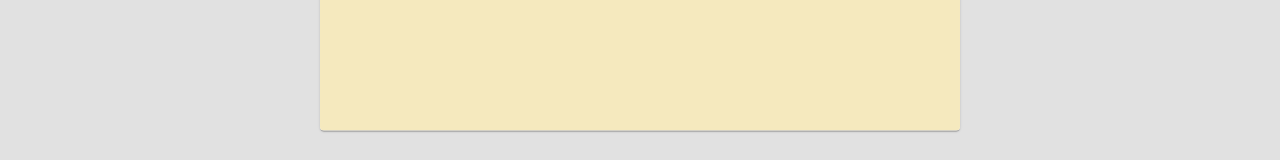
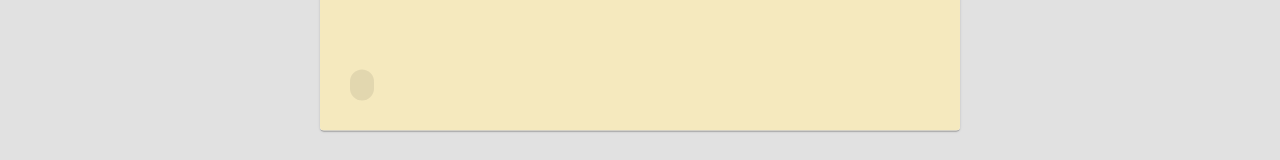
Before and after one commit to DreamSlave/todo-list, a React (Create React App) app: page /first in a window 1280 px wide. Shown: the part 630-790 px from the top of the page. Built offline with nearby package versions, Linux system fonts and the light colour scheme.

Commit message:
feat : 메인화면 - 카테고리 태그 입력란 개발중

```diff
--- a/src/assets/css/First.module.css
+++ b/src/assets/css/First.module.css
@@ -6,3 +6,54 @@
 .fit {
     box-sizing: border-box;
 }
+
+div.chip{
+    max-width: 100%;
+    font-family: "Roboto","Helvetica","Arial",sans-serif;
+    font-size: 0.8125rem;
+    display: -webkit-inline-box;
+    display: -webkit-inline-flex;
+    display: -ms-inline-flexbox;
+    display: inline-flex;
+    -webkit-align-items: center;
+    -webkit-box-align: center;
+    -ms-flex-align: center;
+    align-items: center;
+    -webkit-box-pack: center;
+    -ms-flex-pack: center;
+    -webkit-justify-content: center;
+    justify-content: center;
+    height: 32px;
+    color: rgba(0, 0, 0, 0.87);
+    background-color: rgba(0, 0, 0, 0.08);
+    border-radius: 16px;
+    white-space: nowrap;
+    -webkit-transition: background-color 300ms cubic-bezier(0.4, 0, 0.2, 1) 0ms,box-shadow 300ms cubic-bezier(0.4, 0, 0.2, 1) 0ms;
+    transition: background-color 300ms cubic-bezier(0.4, 0, 0.2, 1) 0ms,box-shadow 300ms cubic-bezier(0.4, 0, 0.2, 1) 0ms;
+    cursor: default;
+    outline: 0;
+    -webkit-text-decoration: none;
+    text-decoration: none;
+    border: 0;
+    padding: 0;
+    vertical-align: middle;
+    box-sizing: border-box;
+}
+div.chip:hover {
+    cursor: pointer;
+}
+span.chip  {
+    overflow: hidden;
+    padding-left: 12px;
+    padding-right: 12px;
+    white-space: nowrap;
+}
+span.chip:hover {
+    cursor: pointer;
+}
+span.chip input {
+    border: none;
+}
+span.chip input:focus {
+    outline : none;
+}
--- a/src/views/First.js
+++ b/src/views/First.js
@@ -1,13 +1,26 @@
-import React from "react";
+import React, { useState } from 'react';
 import Card from "@mui/material/Card";
 import '../assets/css/App.css';
 import styles from '../assets/css/App.module.css'
 import firstStyles from '../assets/css/First.module.css'
 import Header from "../component/Header";
 import HeaderStyles from "../assets/css/Header.module.css";
+import Chip from '@mui/material/Chip';
 
 
 function First() {
+
+  const [test, setBool] = useState(true);
+  const [categoryNm, setNm] = useState('');
+  function changeTest(bool){
+    setBool(bool)
+  }
+  function changeCategoryNm(nm){
+    setNm(nm)
+  }
+  function getLog() {
+    console.log("Hi there, user!");
+  }
   return (
       <div>
         <div className={styles['frame0']}>
@@ -31,6 +44,20 @@ function First() {
                             placeholder={'비고를 입력해보세요.'}/>
                 </div>
                 <div className={styles['frame3']}>
+                  <div onClick={()=>changeTest(false)} className={firstStyles['chip']}>{
+                    test ? <span className={firstStyles['chip']}> {categoryNm}</span>
+                        :(
+                            <span className={'w90 ' + firstStyles['chip']}>
+                              <input defaultValue={categoryNm}
+                                     onBlur={(e)=> {
+                                       changeTest(true)
+                                       changeCategoryNm(e.target.value)
+                                     }}
+                              />
+                            </span>
+                        )
+                  }
+                  </div>
 
                 </div>
               </div>
@@ -43,5 +70,4 @@ function First() {
       </div>
   );
 }
-
 export default First;
```
